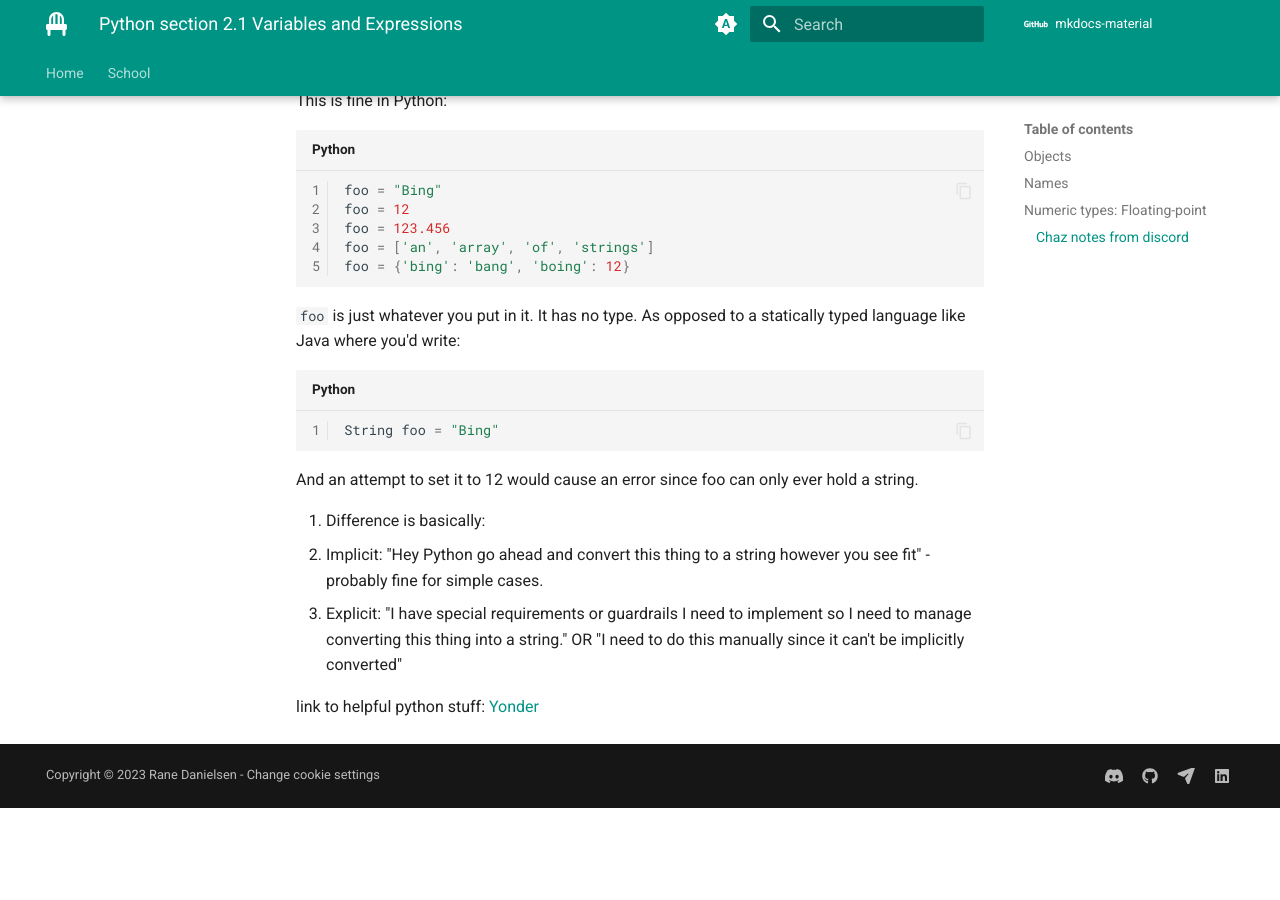
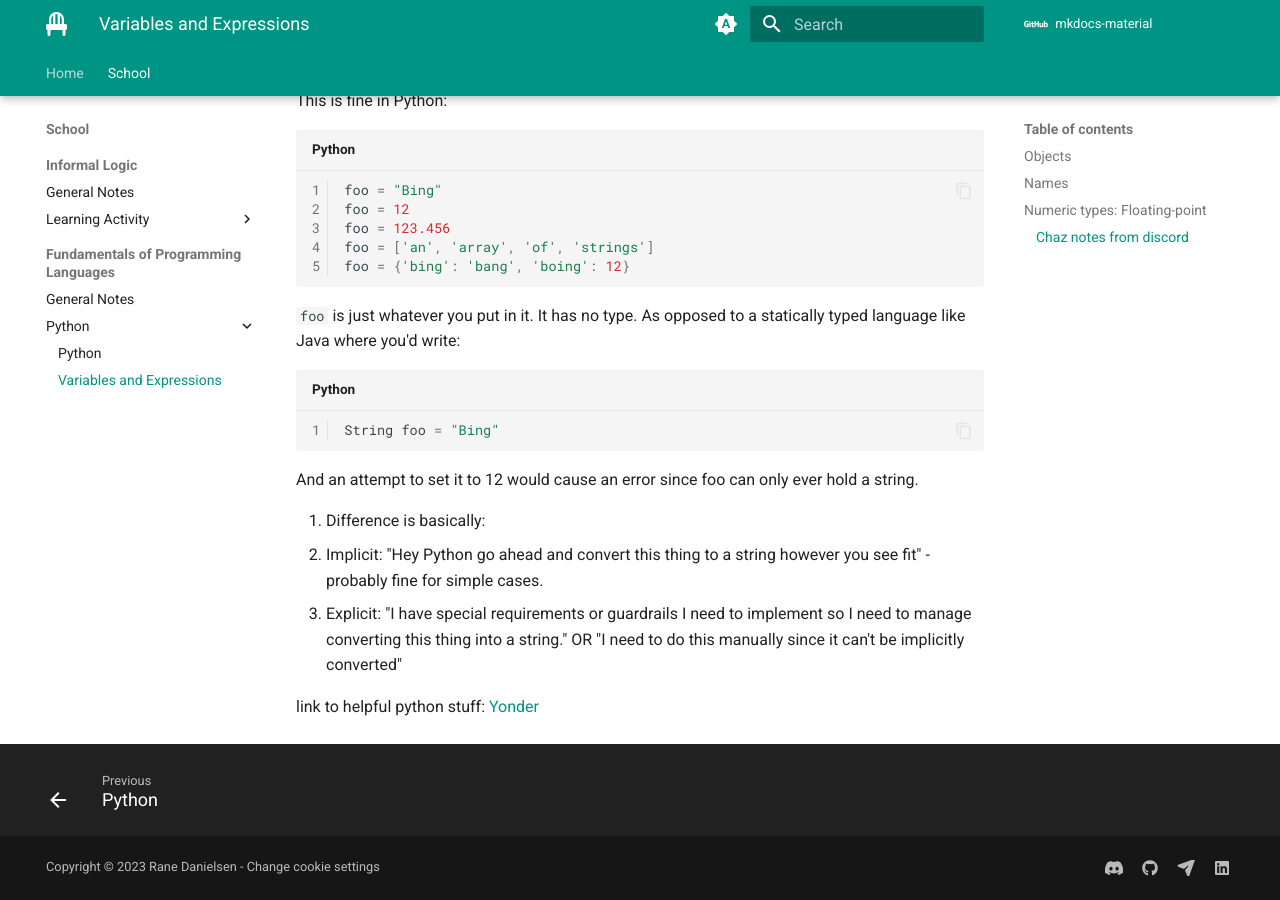
Before and after one commit to Raney-org/mkdocs-material, an MkDocs documentation site: the page built from docs/school/programming-languages/python/variables-expressions.md, in a window 1280 px wide and 900 px high, scrolled down 4132 px. Built offline with MkDocs 1.6.1 and Material for MkDocs 9.7.7, drawn with Linux system fonts in a browser that asks for light colours; comment, search, counter and statistics services are not loaded; before the commit the page ends 4940 px from its top, so only the background shows below that; some of the changed lines change nothing that is shown.

Commit message:
yeah do the things please and thank you

```diff
--- a/mkdocs.yml
+++ b/mkdocs.yml
@@ -152,4 +152,4 @@ nav:
         - General Notes: school/programming-languages/notes.md
         - Python:
           - Python: school/programming-languages/python/python-overview.md
-          - Variables and Expressions: school/programming-languages/python/variables-expressions
+          - Variables and Expressions: school/programming-languages/python/variables-expressions.md
```
